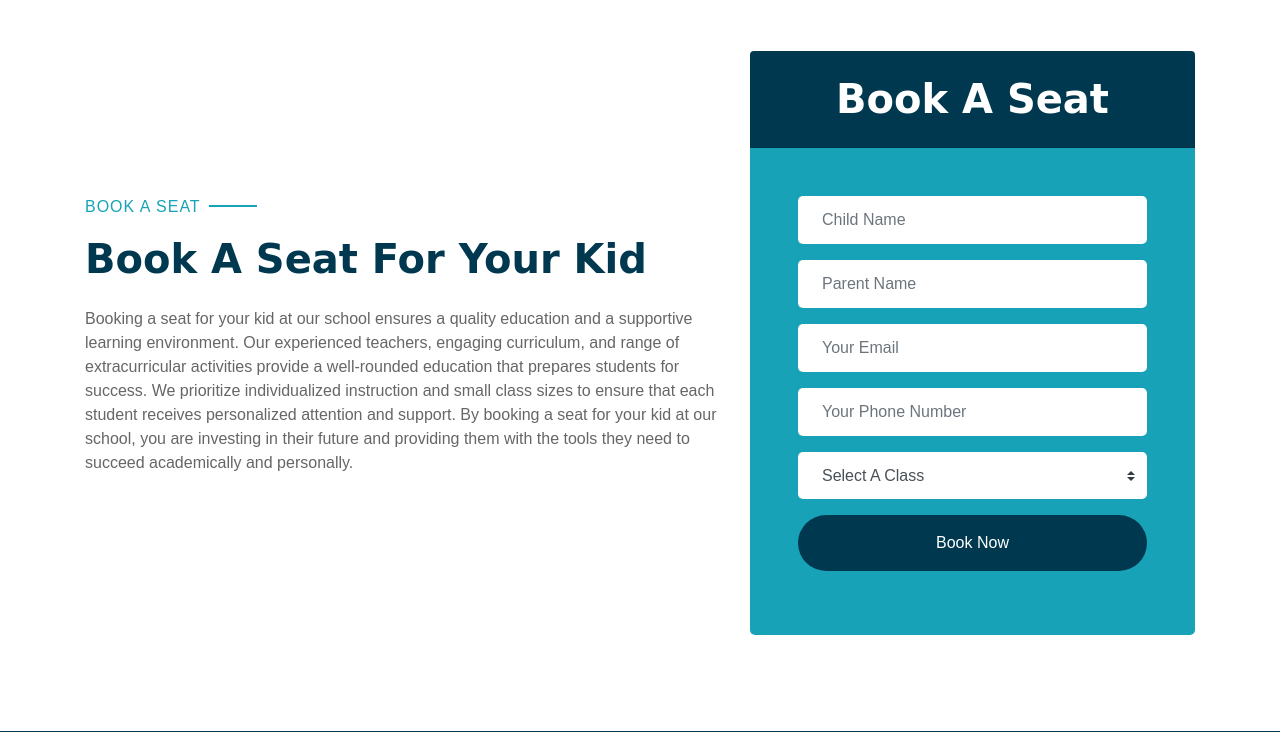
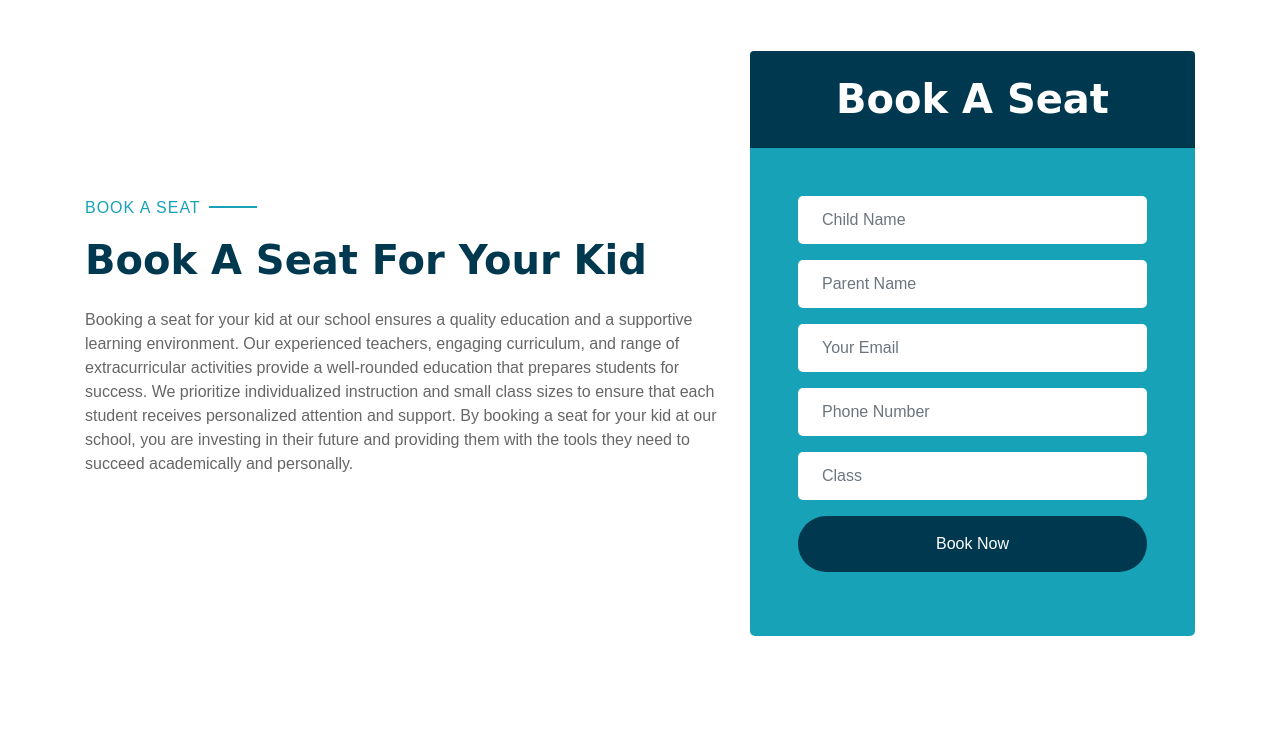
Before and after one commit to DobrinCipi/proiect_prezentare, a Django app: page /class.html in a window 1280 px wide. Shown: the part 1496-2228 px from the top of the page. Run offline with Django 4.2, Linux system fonts and the light colour scheme; some libraries are stand-ins or nearby versions.

Commit message:
Editing the registration form and models/migrations

```diff
--- a/proiect/catalog_digital/models.py
+++ b/proiect/catalog_digital/models.py
@@ -49,7 +49,6 @@ class Elevi(models.Model):
     nume_parinte = models.CharField(max_length=30)
     numar_telefon_elev = models.IntegerField()
     adresa_mail_elev = models.EmailField()
-    #scoala = models.TextField()
     clasa = models.CharField(max_length=30)
 
     def __str__(self):
--- a/proiect/catalog_digital/templates/class.html
+++ b/proiect/catalog_digital/templates/class.html
@@ -193,16 +193,10 @@
                                     <input type="email" name="class-email"  class="form-control border-0 p-4" placeholder="Your Email" required="required" />
                                 </div>
                                 <div class="form-group">
-                                    <input type="number" name="class-phone"  class="form-control border-0 p-4" placeholder="Your Phone Number" required="required" />
+                                    <input type="integer" name="class-phone"  class="form-control border-0 p-4" placeholder="Phone Number" required="required" />
                                 </div>
-
                                 <div class="form-group">
-                                    <select name"class-selection" class="custom-select border-0 px-4" style="height: 47px;">
-                                        <option selected>Select A Class</option>
-                                        <option value=>Drawing Class</option>
-                                        <option value=>Language Learning</option>
-                                        <option value=>Basic Science</option>
-                                    </select>
+                                    <input type="text" name="class-selection"  class="form-control border-0 p-4" placeholder="Class" required="required" />
                                 </div>
                                 <div>
                                     <button class="btn btn-secondary btn-block border-0 py-3" type="submit">Book Now</button>
--- a/proiect/catalog_digital/views.py
+++ b/proiect/catalog_digital/views.py
@@ -42,7 +42,7 @@ def classs(request):
         name_parent = request.POST['class-parent']
         mail_addres = request.POST['class-email']
         phone_number = request.POST['class-phone']
-        class_selection = request.POST.get('class-selection', False)
+        class_selection = request.POST['class-selection']
 
 
 
```
Also changed, not shown: proiect/catalog_digital/admin.py (+3 -4 lines), proiect/catalog_digital/migrations/0010_remove_elevi_scoala.py (added).
